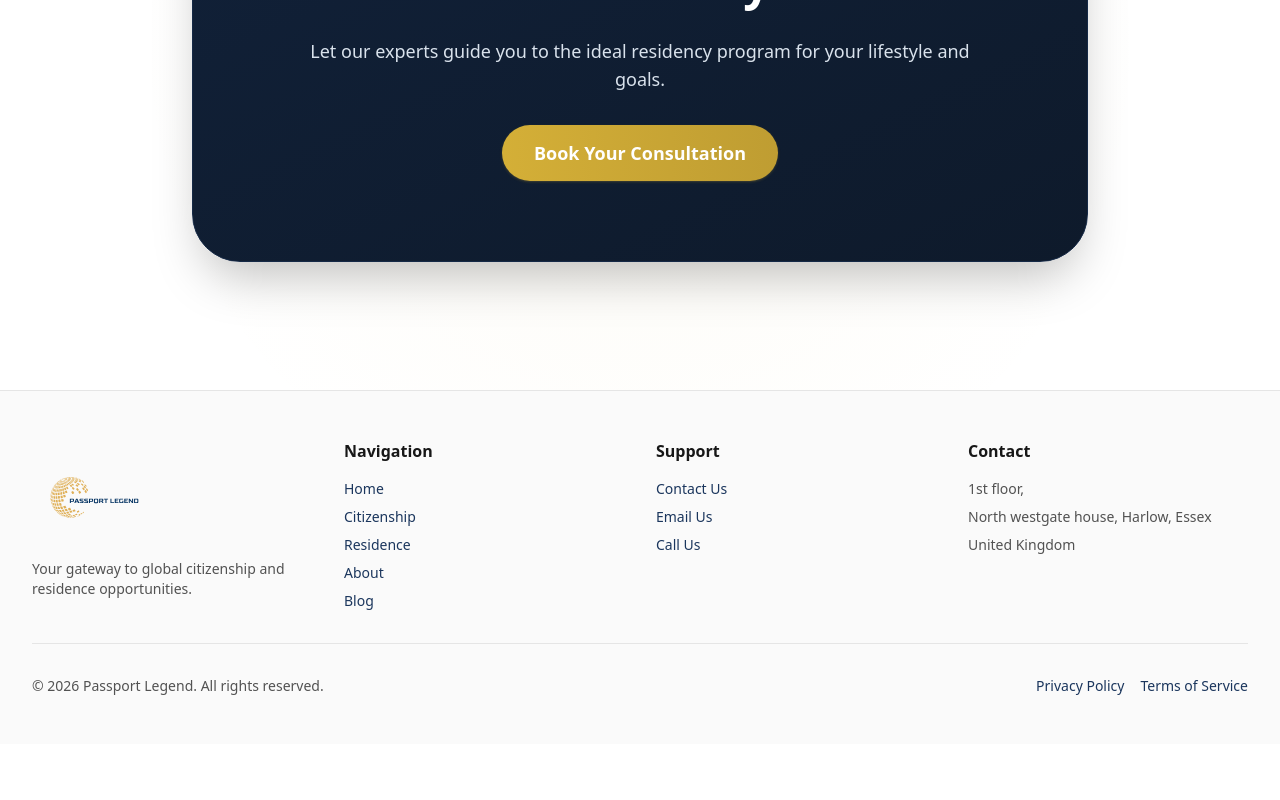
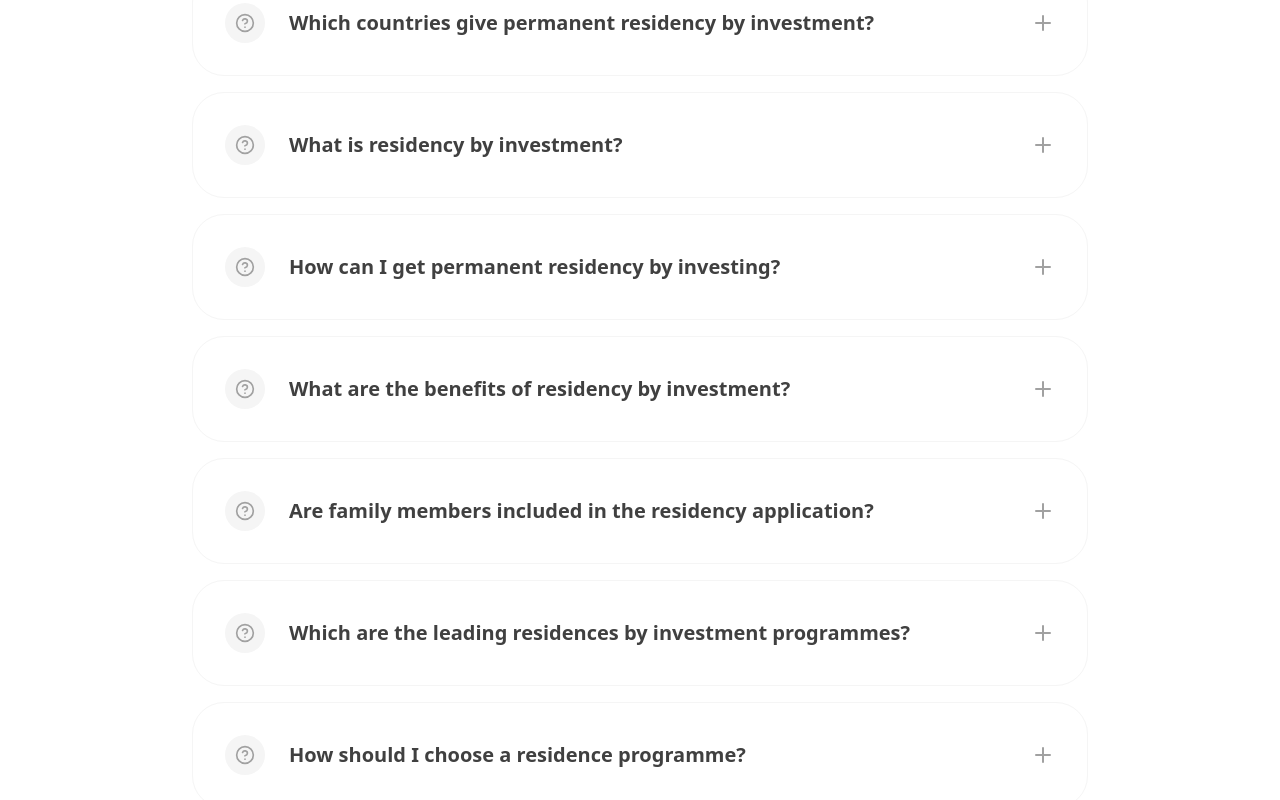
Before and after one commit to bravono/passport-legend, a Next.js app: page /residence in a window 1280 px wide. Shown: the part 7980-8780 px from the top of the page. Before the commit the page ends 8724 px from the top, so only its background shows below. Built offline with nearby package versions, Linux system fonts and the light colour scheme.

Commit message:
Add faqs to citizenship and residence pages.

```diff
--- a/app/citizenship/page.tsx
+++ b/app/citizenship/page.tsx
@@ -22,6 +22,7 @@ import { CountrySection } from "@/components/CountrySection";
 import { RequirementsSection } from "@/components/RequirementsSection";
 import { EligibilitySection } from "@/components/EligibilitySection";
 import { ProcessSection } from "@/components/ProcessSection";
+import { FaqSection } from "@/components/FaqSection";
 import { ScrollReveal } from "@/components/ScrollReveal";
 export default function Citizenship() {
   const countries = getCitizenshipCountries();
@@ -71,6 +72,25 @@ export default function Citizenship() {
       image:
         "https://images.unsplash.com/photo-1544253942-0fbc35daff1f?q=80&w=2069&auto=format&fit=crop",
     },
+  ];
+
+  const citizenshipFaqs = [
+    {
+      q: "What is Citizenship by Investment?",
+      a: "Citizenship by Investment (CBI) is a process where individuals can acquire a second citizenship and passport by making a significant financial contribution or investment in a host country, typically in real estate, government bonds, or a national development fund."
+    },
+    {
+      q: "How to Get Citizenship by Investment?",
+      a: "The process involves choosing a program, passing a rigorous due diligence check, making the required investment, and submitting an application through an authorized agent like Passport Legend. Once approved, you receive a certificate of naturalization and your new passport."
+    },
+    {
+      q: "Which Countries Allow Citizenship by Investment?",
+      a: "Several countries offer official CBI programs, including Caribbean nations like St. Kitts & Nevis, Grenada, Antigua & Barbuda, and St. Lucia, as well as European and Asian options like Türkiye and São Tomé & Príncipe."
+    },
+    {
+      q: "What Residence by Investment programmes does Passport Legend offer?",
+      a: "Passport Legend offers a wide range of residency programs including the Greek Golden Visa, Cyprus Permanent Residence, Canada Start-up Visa, and various European programs that provide a pathway to residency through investment."
+    }
   ];
 
   return (
@@ -276,9 +296,15 @@ export default function Citizenship() {
           </Section>
         </ScrollReveal>
 
-        {/* Section 8: CTA (Navy Blue) */}
+        {/* Section 8: FAQ (Navy Blue) */}
+        <FaqSection
+          faqs={citizenshipFaqs}
+          theme="dark"
+        />
+
+        {/* Section 9: CTA (White) */}
         <ScrollReveal direction="up" delay={0.2}>
-          <Section className="relative bg-primary-900 text-white overflow-hidden">
+          <Section className="relative bg-white overflow-hidden">
             <div className="absolute inset-0 bg-[radial-gradient(circle_at_center,rgba(212,175,55,0.05),transparent_70%)]" />
             <Container className="relative z-10">
               <div className="max-w-4xl mx-auto rounded-[3rem] bg-gradient-to-br from-primary-800 to-primary-900 p-12 md:p-20 text-center border border-primary-700 shadow-2xl">
--- a/app/residence/page.tsx
+++ b/app/residence/page.tsx
@@ -12,6 +12,7 @@ import { CountrySection } from "@/components/CountrySection";
 import { RequirementsSection } from "@/components/RequirementsSection";
 import { ResidenceBenefitsSection } from "@/components/ResidenceBenefitsSection";
 import { ProcessSection } from "@/components/ProcessSection";
+import { FaqSection } from "@/components/FaqSection";
 import { ScrollReveal } from "@/components/ScrollReveal";
 export default function Residence() {
   const countries = getResidenceCountries();
@@ -67,6 +68,41 @@ export default function Residence() {
       image:
         "https://images.unsplash.com/photo-1549400829-204128f618fc?q=80&w=2070&auto=format&fit=crop",
     },
+  ];
+
+  const residenceFaqs = [
+    {
+      q: "Which countries give permanent residency by investment?",
+      a: "Several countries offer permanent residency through investment, including Cyprus (Permanent Residence Program), Greece (Golden Visa), and various programs in Europe and North America that lead to permanent status after a qualifying period."
+    },
+    {
+      q: "What is residency by investment?",
+      a: "Residency by investment (RBI) is a process where individuals can obtain a residency permit in a foreign country by making a significant financial investment, such as purchasing real estate or investing in a local business."
+    },
+    {
+      q: "How can I get permanent residency by investing?",
+      a: "You can obtain permanent residency by choosing a program that offers an immediate permanent permit (like Cyprus) or one that provides a pathway to permanent residency after a few years of holding a temporary residence permit (like Greece or Portugal)."
+    },
+    {
+      q: "What are the benefits of residency by investment?",
+      a: "Key benefits include the right to live and work in the host country, access to world-class healthcare and education, visa-free travel within the Schengen Area (for EU programs), and a potential pathway to citizenship."
+    },
+    {
+      q: "Are family members included in the residency application?",
+      a: "Yes, most residency by investment programs allow the main investor to include their spouse and dependent children in the same application, ensuring the whole family benefits from the new status."
+    },
+    {
+      q: "Which are the leading residences by investment programmes?",
+      a: "Top-tier programs include the Greek Golden Visa, the Cyprus Permanent Residence Program, the UAE Golden Visa, and various European programs known for their efficiency and high quality of life."
+    },
+    {
+      q: "How should I choose a residence programme?",
+      a: "Choosing the right program depends on your specific goals, such as ease of travel, tax optimization, education for your children, or relocation plans. Our advisors at Passport Legend provide personalized guidance to help you make the best choice."
+    },
+    {
+      q: "What Citizenship by Investment programmes does Passport Legend offer?",
+      a: "Passport Legend offers comprehensive citizenship programs in the Caribbean (St. Kitts, Grenada, St. Lucia, Antigua) and other regions like Türkiye, providing a direct route to a second passport."
+    }
   ];
 
   return (
@@ -199,9 +235,15 @@ export default function Residence() {
           </Section>
         </ScrollReveal>
 
-        {/* Section 7: CTA (White) */}
+        {/* Section 7: FAQ (White) */}
+        <FaqSection
+          faqs={residenceFaqs}
+          theme="light"
+        />
+
+        {/* Section 8: CTA (Navy Blue) */}
         <ScrollReveal direction="up" delay={0.2}>
-          <Section className="relative bg-white overflow-hidden">
+          <Section className="relative bg-primary-900 text-white overflow-hidden">
             <div className="absolute inset-0 bg-[radial-gradient(circle_at_center,rgba(212,175,55,0.05),transparent_70%)]" />
             <Container className="relative z-10">
               <div className="max-w-4xl mx-auto rounded-[3rem] bg-gradient-to-br from-primary-800 to-primary-900 p-12 md:p-20 text-center border border-primary-700 shadow-2xl">
```
